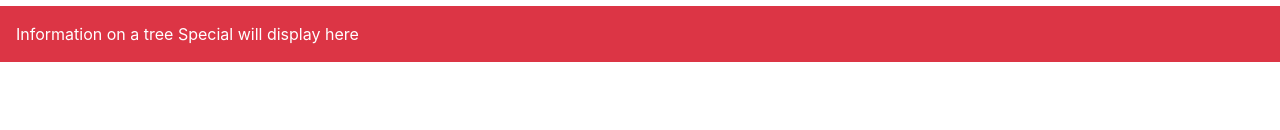
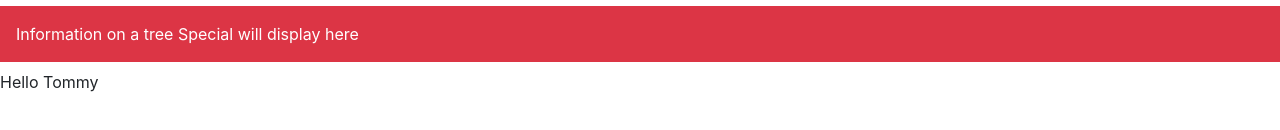
Before and after one commit to KobeRox/ENSE701, a React (Create React App) app: page / in a window 1280 px wide. Shown: the part 178-308 px from the top of the page. Built offline with nearby package versions, Linux system fonts and the light colour scheme.

Commit message:
johnTest

```diff
--- a/src/App.js
+++ b/src/App.js
@@ -40,6 +40,7 @@ function App() {
       <div class="p-3 mb-2 bg-success text-white">Information on a tree Special  will display here/n</div>
       <div class="p-3 mb-2 bg-warning text-white">Information on a tree Special  will display here</div>
       <div class="p-3 mb-2 bg-danger text-white">Information on a tree Special  will display here</div>
+      <div>Hello Tommy</div>
     </>
   );
 }
```
